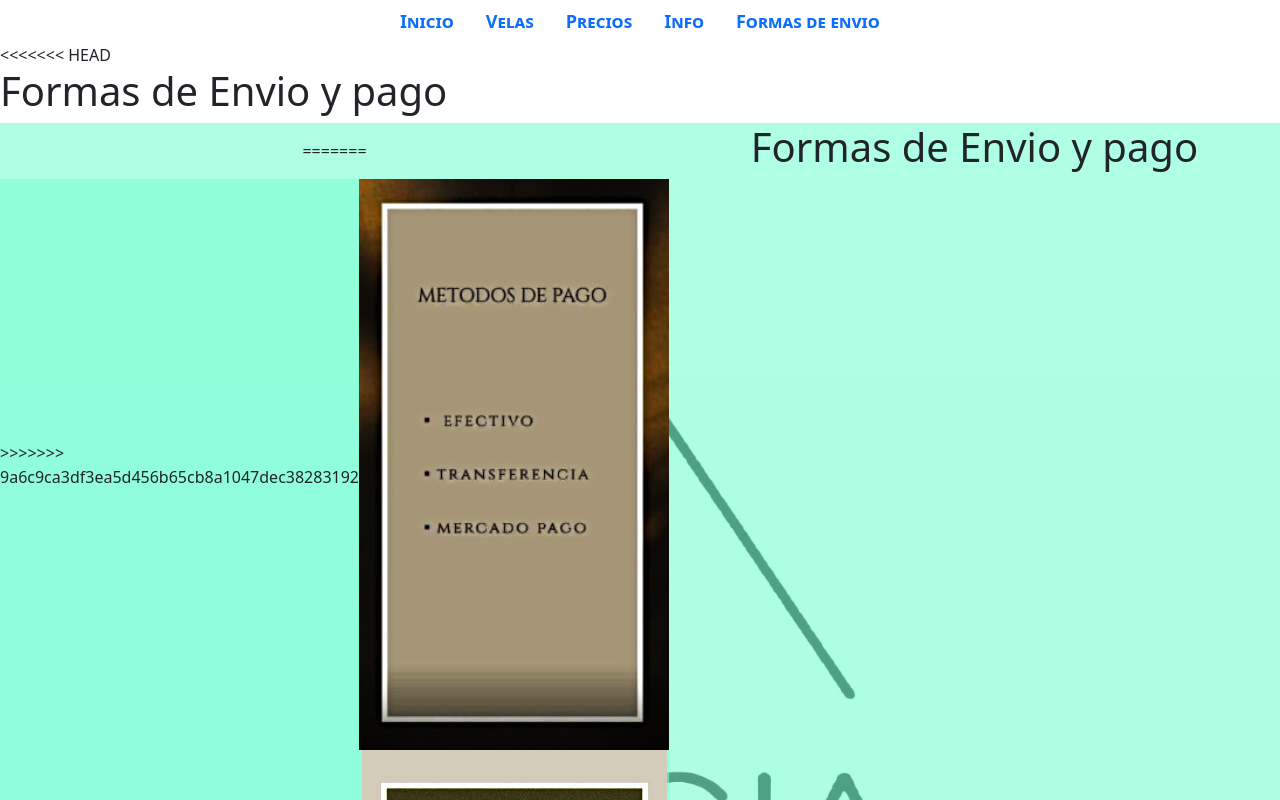
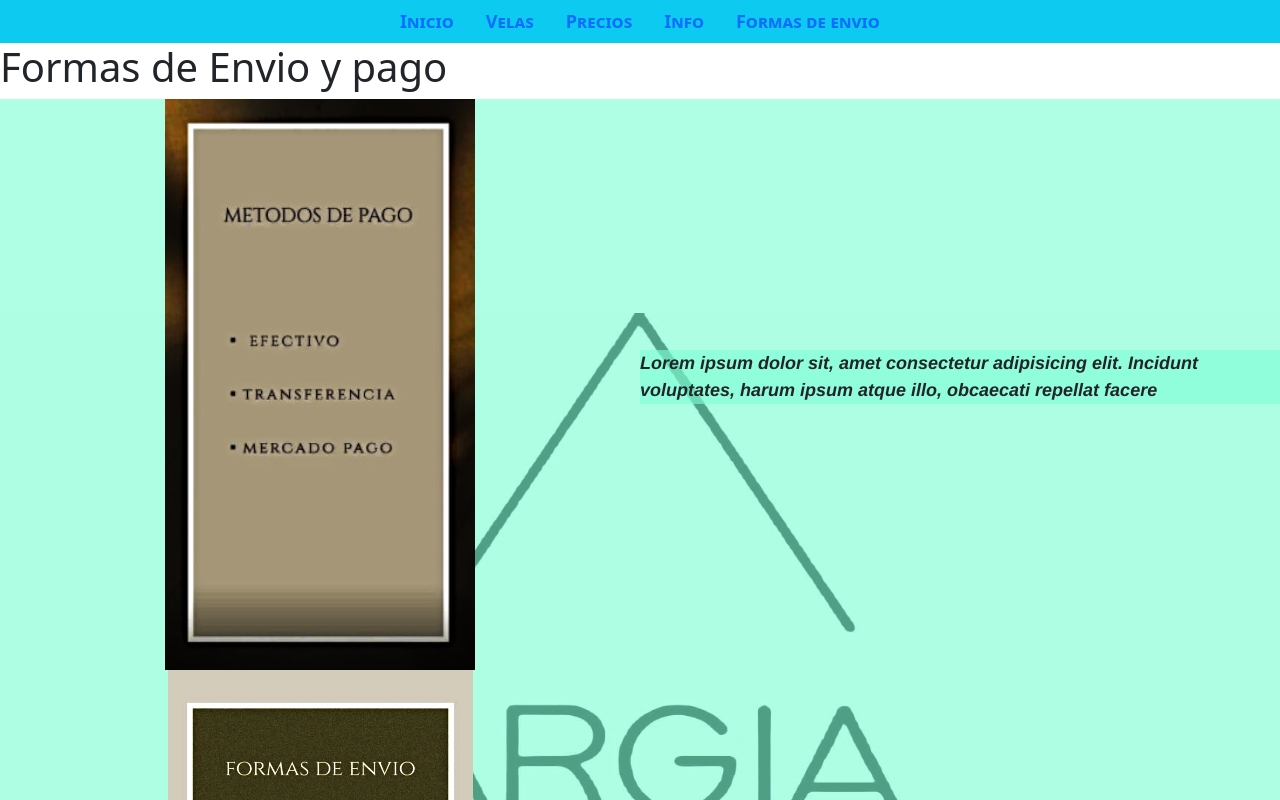
Before and after one commit to MatiasFrazz/proyecto-01, a plain HTML site: page navegacion/formas-de-envio.html in a window 1280 px wide. Shown: the top 800 px of the page. Drawn offline with nearby package versions, Linux system fonts and the light colour scheme.

Commit message:
solucion error

```diff
--- a/navegacion/formas-de-envio.html
+++ b/navegacion/formas-de-envio.html
@@ -17,7 +17,7 @@
 
 
     <nav class="nFde">
-        <ul class="nav justify-content-center">
+        <ul class="nav justify-content-center bg-info">
                 <li class="nav-item">
                   <a class="nav-link active" aria-current="page" href="../index.html">Inicio</a>
                 </li>
@@ -36,19 +36,13 @@
         </ul>
     </nav>
 
-<<<<<<< HEAD
 
     <main class="mainFde">
 
         <h1>Formas de Envio y pago</h1>
 
         <section class="imgsFde">
-=======
-    <h1>Formas de Envio y pago</h1>
 
-        <main class="mainFde">
-            <section class="imgsFde">
->>>>>>> 9a6c9ca3df3ea5d456b65cb8a1047dec38283192
                 <img src="../images/pago.jpg" alt="">
 
             <p>Lorem ipsum dolor sit, amet consectetur adipisicing elit. Incidunt voluptates, harum ipsum atque illo, obcaecati repellat facere</p>
```
Also changed, not shown: index.html (+1 -1 lines), navegacion/informacion.html (+1 -1 lines).
